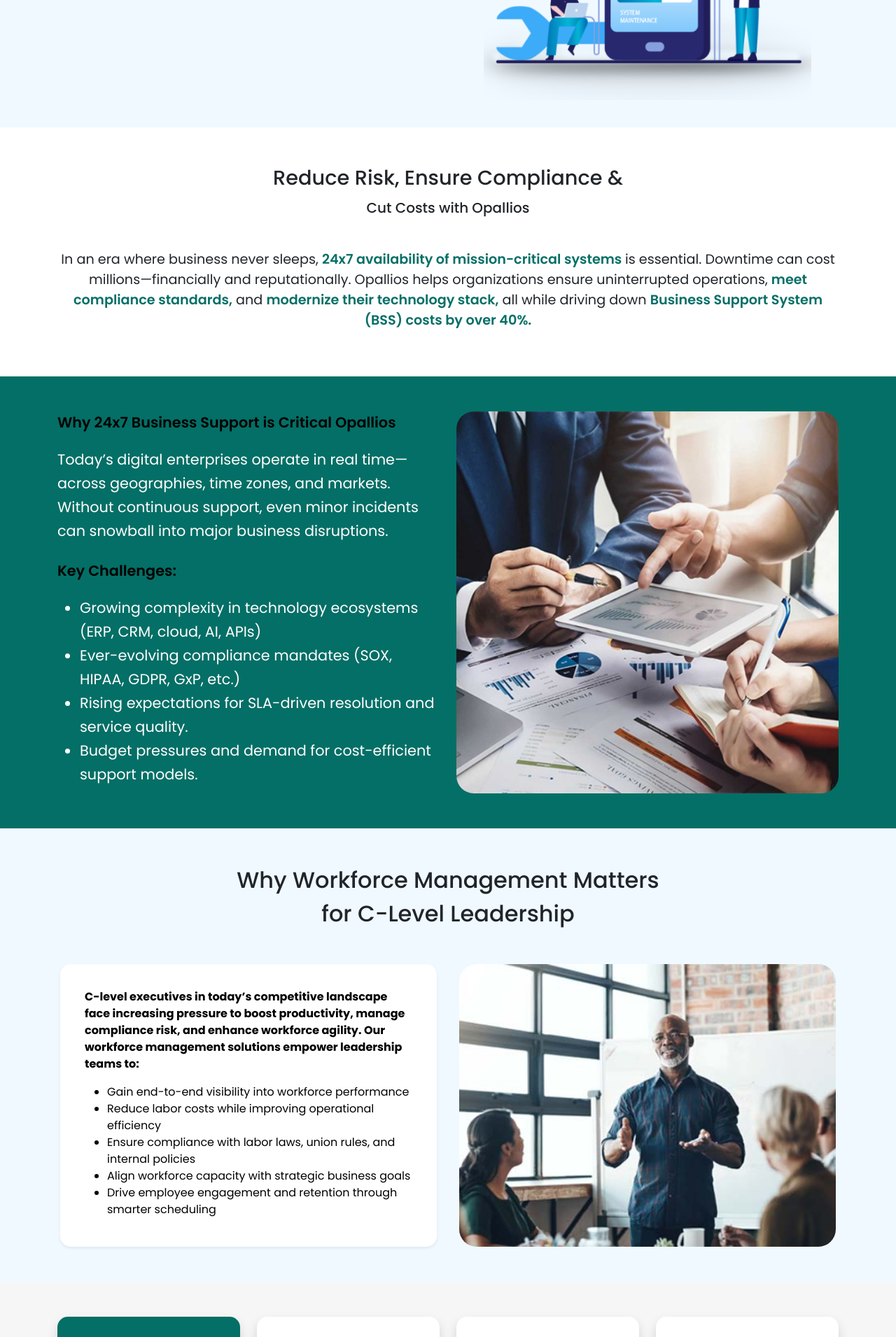
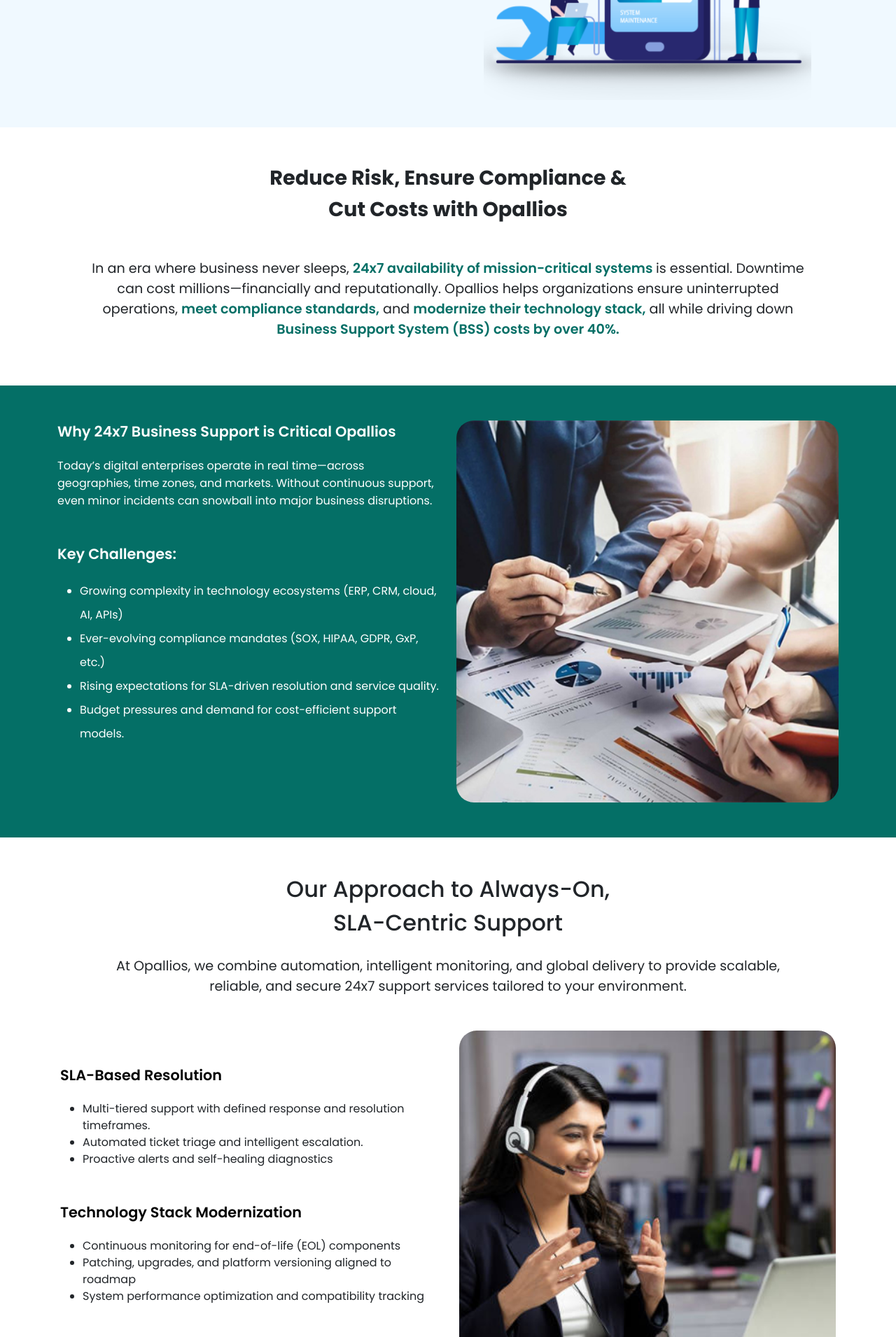
Before and after one commit to santoshkumar2012/opallios, a PHP site: page /24-X-7-bss-app-support.html in a window 1280 px wide. Shown: the part 349-2260 px from the top of the page at 70% size. Run offline with PHP 8.4, Linux system fonts and the light colour scheme; some libraries are stand-ins or nearby versions.

Commit message:
24x7 bss app support

```diff
--- a/24-X-7-bss-app-support.html
+++ b/24-X-7-bss-app-support.html
@@ -107,9 +107,8 @@
 
         <section class="page-punchline text-center">
             <div class="container">
-                <h2 class="mb-2"> Reduce Risk, Ensure Compliance &  </h2>
-                <h5 class="mb-5"> Cut Costs with Opallios </h5>
-                <p class="punchline-para"> In an era where business never sleeps,  <span>24x7 availability of mission-critical systems </span>is essential. Downtime can cost millions—financially and reputationally. Opallios helps organizations ensure uninterrupted operations, <span> meet compliance standards,</span> and <span>modernize their technology stack,</span> all while driving down <span>Business Support System (BSS) costs by over 40%.</span></p>
+                <h2 class="mb-2 fw-bold"> Reduce Risk, Ensure Compliance & <br>Cut Costs with Opallios </h2>
+                <p class="punchline-para mt-5 mx-lg-5"> In an era where business never sleeps,  <span>24x7 availability of mission-critical systems </span>is essential. Downtime can cost millions—financially and reputationally. Opallios helps organizations ensure uninterrupted operations, <span> meet compliance standards,</span> and <span>modernize their technology stack,</span> all while driving down <span>Business Support System (BSS) costs by over 40%.</span></p>
             </div>
         </section>
 
@@ -122,15 +121,17 @@
                  <div class="row">
 
                     <div class="col-lg-6">
+                        <div class="business-support mb-4">
                             <h2 class="card-title"> Why 24x7 Business Support is Critical Opallios </h2>
                             <p>Today’s digital enterprises operate in real time—across geographies, time zones, and markets. Without continuous support, even minor incidents can snowball into major business disruptions.</p>
-                           <h2 class="card-title mt-4"> Key Challenges: </h2>
+                           <h2 class="card-title mt-5"> Key Challenges: </h2>
                             <ul class="m-0">
                                 <li> Growing complexity in technology ecosystems (ERP, CRM, cloud, AI, APIs) </li>
                                 <li> Ever-evolving compliance mandates (SOX, HIPAA, GDPR, GxP, etc.) </li>
                                 <li> Rising expectations for SLA-driven resolution and service quality. </li>
                                 <li> Budget pressures and demand for cost-efficient support models. </li>
                             </ul>
+                        </div>
                     </div>
 
                      <div class="col-lg-6">
@@ -149,28 +150,85 @@
         </section>
 
 
-        <section class="why-workforce">
+        <section class="our-approach">
             <div class="container">
-                <h2 class="mb-5 text-center lh-base"> Why Workforce Management Matters <br> for C-Level Leadership </h2>
+                <h2 class="mb-3 text-center lh-base">Our Approach to Always-On, <br> SLA-Centric Support </h2>
+                <p class="punchline-para text-center mb-5 mt-4 px-lg-5">At Opallios, we combine automation, intelligent monitoring, and global delivery to provide scalable, reliable, and secure 24x7 support services tailored to your environment.</p>
 
-                <div class="row">
+                <div class="row mb-5">
                     <div class="col-lg-6 order-1 order-lg-2 col-md-6 px-lg-3">
                         <div class="para-right">
                             <div class="img-holder img-cover">
-                                <figure> <img src="images/img2.jpg" alt=""> </figure>
+                                <figure> <img src="images/sla-based-resolution.jpg" alt=""> </figure>
                             </div>
                         </div>
                     </div>
 
-                    <div class="col-lg-6 order-2 order-lg-1 col-md-6 px-lg-3">
-                        <div class="custom-card shadow-sm">
-                            <p> <strong> C-level executives in today’s competitive landscape face increasing pressure to boost productivity, manage compliance risk, and enhance workforce agility. Our workforce management solutions empower leadership teams to: </strong> </p>
+                    <div class="col-lg-6 order-2 order-lg-1 col-md-6 px-lg-3 px-4">
+                            <h2 class="card-title mt-lg-5 mt-3"> SLA-Based Resolution </h2>
                             <ul class="m-0">
-                                <li> Gain end-to-end visibility into workforce performance </li>
-                                <li> Reduce labor costs while improving operational efficiency </li>
-                                <li> Ensure compliance with labor laws, union rules, and internal policies </li>
-                                <li> Align workforce capacity with strategic business goals </li>
-                                <li> Drive employee engagement and retention through smarter scheduling </li>
+                                <li> Multi-tiered support with defined response and resolution timeframes.</li>
+                                <li> Automated ticket triage and intelligent escalation. </li>
+                                <li>Proactive alerts and self-healing diagnostics </li>
+                            </ul>
+                             <h2 class="card-title mt-lg-5 mt-3">  Technology Stack Modernization</h2>
+                            <ul class="m-0">
+                                <li> Continuous monitoring for end-of-life (EOL) components </li>
+                                <li> Patching, upgrades, and platform versioning aligned to roadmap </li>
+                                <li> System performance optimization and compatibility tracking </li>
+                            </ul>
+                    </div>
+                </div>
+
+                <div class="row">
+
+                    <div class="col-lg-6 col-md-6 px-lg-3">
+                        <div class="para-right">
+                            <div class="img-holder img-cover">
+                                <figure> <img src="images/compliance-ready.jpg" alt=""> </figure>
+                            </div>
+                        </div>
+                    </div>
+
+                    <div class="col-lg-6 col-md-6 px-lg-3">
+                        <div class="custom-card">
+                            <h2 class="card-title mt-lg-5 mt-3">Compliance-Ready Operations </h2>
+                            <ul>
+                                <li> Support documentation aligned to audit protocols </li>
+                                <li> Real-time logs, access controls, and change history tracking </li>
+                                <li> Regulatory coverage: SOX, HIPAA, GxP, PCI, GDPR, ISO 27001 </li>
+                            </ul>
+                        </div>
+                    </div>
+
+
+                </div>
+
+            </div>
+        </section>
+
+
+        <section class="strategy-section">
+            <div class="container">
+                <div class="row">
+
+                   <div class="col-lg-6 col-md-6 offset-lg-6 offset-md-6">
+                        <div class="custom-card">
+                            <h2 class="card-title"> Strategy </h2>
+                            <ul>
+                                <li> AI-based issue resolution & auto-remediation </li>
+                                <li> Global hybrid delivery model </li>
+                                <li> Continuous tech currency management </li>
+                                <li> Proactive SLA adherence </li>
+                                <li> KPI-driven governance </li>
+                            </ul>
+                            <h2 class="card-title mt-5"> Cost Impact </h2>
+                            <ul>
+                                <li> Reduces L1/L2 ticket volumes </li>
+                                <li> Lowers total cost of support </li>
+                                <li> Prevents expensive unplanned outages </li>
+                                <li> Minimizes downtime-related financial loss </li>
+                                <li> Reduces rework and audit risks </li>
                             </ul>
                         </div>
                     </div>
@@ -180,104 +238,116 @@
         </section>
 
 
-        <section class="key-features-section">
+        <section class="kpls-section">
             <div class="container">
+                <h2 class="mb-lg-5 mb-3 text-center lh-base"> KPIs for C-Level Visibility  </h2>
                 <div class="row">
-
-                    <div class="col-lg-3">
-                           <div class="custom-card shadow green-bg">
-                           <h2 style="font-size: 1.8rem;"> Key Workforce KPIs for Executive Decision-Making </h2>
+                    <div class="col-lg-6 col-md-6 px-lg-3">
+                        <div class="para-right">
+                            <div class="img-holder img-cover">
+                                <figure> <img src="images/kpl.jpg" alt=""> </figure>
+                            </div>
+                             <h2 class="card-title mt-4 mx-5"> KPL </h2>
+                            <ul class="m-0 mx-5 mb-5">
+                                <li> MTTR (Mean Time to Resolve) </li>
+                                <li> SLA Compliance Rate </li>
+                                <li> Tech Currency Index </li>
+                                <li> Change Success Rate </li>
+                                <li> Compliance Deviation Count </li>
+                            </ul>
                         </div>
                     </div>
 
-                    <div class="col-lg-3">
-                        <div class="custom-card shadow">
-                            <div class="digit mb-4"> 01 </div>
-                            <p> <strong> Revenue per Employee </strong> </p>
-                            <p> Measures productivity and profitability of workforce investments </p>
-                        </div>
-                    </div>
-
-                    <div class="col-lg-3">
-                        <div class="custom-card shadow">
-                            <div class="digit mb-4"> 02</div>
-                            <p> <strong> Workforce Utilization Rate </strong> </p>
-                            <p> Tracks how effectively labor resources are deployed </p>
-                        </div>
-                    </div>
-
-                    <div class="col-lg-3">
-                        <div class="custom-card shadow">
-                            <div class="digit mb-4"> 03 </div>
-                            <p> <strong> Time-to-Hire </strong> </p>
-                            <p> Assesses recruitment speed and hiring process efficiency </p>
-                        </div>
-                    </div>
-
-
-                       <div class="col-lg-3 mt-4">
-                        <div class="custom-card shadow">
-                            <div class="digit mb-4"> 04 </div>
-                            <p> <strong> Overtime Hours & Cost </strong> </p>
-                            <p> Identifies cost leaks and over-reliance on extended hours </p>
-                        </div>
-                    </div>
-
-                    <div class="col-lg-3 mt-4">
-                        <div class="custom-card shadow">
-                            <div class="digit mb-4"> 05</div>
-                            <p> <strong> Absenteeism Rate </strong> </p>
-                            <p> Monitors workforce availability and attendance trends </p>
-                        </div>
-                    </div>
-
-                    <div class="col-lg-3 mt-4">
-                        <div class="custom-card shadow">
-                            <div class="digit mb-4"> 06 </div>
-                            <p> <strong> Employee Turnover Rate </strong> </p>
-                            <p> Signals engagement levels and retention health </p>
-                        </div>
-                    </div>
-
-                     <div class="col-lg-3 mt-4">
-                        <div class="custom-card shadow">
-                            <div class="digit mb-4"> 07 </div>
-                            <p> <strong> Labor Cost as % of Revenue </strong> </p>
-                            <p> Provides insight into workforce cost efficiency </p>
+                    <div class="col-lg-6 col-md-6 px-lg-3">
+                        <div class="para-right">
+                            <div class="img-holder img-cover">
+                                <figure> <img src="images/strategic-benefit.jpg" alt=""> </figure>
+                            </div>
+                             <h2 class="card-title mt-4 mx-5"> Strategic Benefit </h2>
+                            <ul class="m-0 mx-5">
+                                <li> Measures support responsiveness </li>
+                                <li> Ensures accountability and transparency </li>
+                                <li> Tracks modernization progress </li>
+                                <li> Minimizes disruption risk </li>
+                                <li> Mitigates regulatory exposure </li>
+                            </ul>
                         </div>
                     </div>
 
 
                 </div>
             </div>
-        </section>
+         </section>
+
+        <section class="industries-section">
+            <div class="container">
+                <h4 class="lh-base mb-lg-5 text-center">Industries We Support 24x7</h4>
+
+               <div class="fullwidth-row">
+                <div class="row">
+
+                    <div class="col-lg-3 mb-4">
+                    <div class="custom-card shadow-sm text-center">
+                    <img src="images/icon1.png" alt="" class="mb-4">
+                   <h2 class="card-title mb-2">  Biotech & Life Sciences</h2>
+                   <p> GxP-compliant support for validated systems</p>
+                   </div>
+                   </div>
+
+                   <div class="col-lg-3 mb-4">
+                    <div class="custom-card shadow-sm text-center">
+                    <img src="images/icon1.png" alt="" class="mb-4">
+                   <h2 class="card-title mb-2"> Healthcare </h2>
+                   <p> HIPAA-ready issue management for EHR and cloud systems</p>
+                   </div>
+                   </div>
 
 
+                   <div class="col-lg-3 mb-4">
+                    <div class="custom-card shadow-sm text-center">
+                    <img src="images/icon1.png" alt="" class="mb-4">
+                   <h2 class="card-title mb-2"> Fintech  </h2>
+                   <p> High-availability infrastructure and regulatory log retention </p>
+                   </div>
+                   </div>
+
+                    <div class="col-lg-3 mb-4">
+                    <div class="custom-card shadow-sm text-center">
+                    <img src="images/icon1.png" alt="" class="mb-4">
+                   <h2 class="card-title mb-2"> Manufacturing  </h2>
+                   <p> Around-the-clock ERP and supply chain system support </p>
+                   </div>
+                   </div>
+
+                </div>
+              </div>
+
+            </div>
+        </section>
 
         <section class="whypartner-us">
             <div class="container">
-                <div class="spendmanagement-section mb-5">
+                <div class="spendmanagement-section mb-lg-5">
                 <div class="row">
 
                     <div class="col-lg-6 col-md-6 px-lg-3">
                         <div class="para-right">
                             <div class="img-holder img-cover">
-                                <figure> <img src="images/whyus.jpg" alt=""> </figure>
+                                <figure> <img src="images/why-choose.jpg" alt=""> </figure>
                             </div>
                         </div>
                     </div>
 
                     <div class="col-lg-6 col-md-6 px-lg-3">
-                        <div class="custom-card shadow">
-                            <h2 class="card-title"> Why Partner With Us ? </h2>
-                            <p> We blend deep domain expertise in workforce management technology platforms (like UKG, ADP, Workday, and SAP SuccessFactors) with proven business consulting frameworks. Whether you're scaling operations, navigating compliance, or optimizing performance, we build customized, future-ready workforce solutions. </p>
-
-                              <div class="btn-area mt-5">
-            <a class="tj-primary-btn" href="contact-us.html">
-              <span class="btn-text"><span> Contact Us </span></span>
-              <span class="btn-icon"><i class="fa fa-arrow-right" aria-hidden="true"></i></span>
-            </a>
-          </div>
+                        <div class="custom-card">
+                            <h2 class="card-title mt-0"> Why Choose Opallios?</h2>
+                            <ul>
+                                <li>Proven support transformation frameworks</li>
+                                <li>SLA-backed delivery model</li>
+                                <li>Regulatory alignment across industries</li>
+                                <li>Global support hubs and agile pods</li>
+                                <li>40%+ cost savings, guaranteed ROI</li>
+                            </ul>
 
                         </div>
                     </div>
@@ -285,40 +355,21 @@
 
                 </div>
                 </div>
-            </div>
-        </section>
 
 
+<div class="free-assessment-section text-center py-lg-5">
+         <h2 class="fw-bold mb-3">Ready to Modernize Your <br> <span>Business Support System?</span></h2>
+         <p class="text-muted mb-4">
+           Let Opallios help you optimize support operations, reduce costs, and improve <br>compliance posture — without compromising agility or uptime.</p>
 
-        <section class="testimonials">
-            <div class="container">
-                <div class="row">
-                    <div class="col-lg-6">
-                        <div class="about-details">
-                            <img src="images/customer-review.png" alt="" class="img-fluid">
-                        </div>
-                    </div>
-                    <div class="col-lg-6">
-                        <div class="testimonial p-5 rounded shadow-lg">
-                            <img src="images/comma.png" alt="" class="img-fluid mb-4">
-                            <p> “Opallios delivers high quality and value to their customers in a timely fashion and
-                                within the allocated budget, even when they are not very familiar with a particular
-                                technology stack. Their experience with mission critical enterprise systems clearly
-                                shows in the architecture and development of the solutions they build, providing an
-                                incredible added value for any customer.” — </p>
-                            <div class="testimonial-profile position-relative mt-4">
-                                <img src="images/testi-boy.png" alt="">
-                                <div class="profile-content">
-                                    <strong> Rocky Vienna, Principal, </strong> <br> CIOPS
-                                </div>
-                            </div>
-                        </div>
-
-
-                    </div>
-                </div>
-            </div>
-        </section>
+        <div class="btn-area mt-5">
+            <a class="tj-primary-btn" href="#">
+              <span class="btn-text"><span>  Schedule a Free Assessment</span></span>
+              <span class="btn-icon"><i class="fa fa-arrow-right" aria-hidden="true"></i></span>
+            </a>
+          </div>
+    </div>
+</section>
     </div>
 
 
--- a/css/style.css
+++ b/css/style.css
@@ -1259,3 +1259,59 @@
 @media(max-width:767px){
   .custom-card { margin-top: 25px; }
 }
+
+
+/*-----------------------------24X7-app-support------------------------------------*/
+
+.business-support .card-title {
+  color: #fff;
+}
+.business-support p {
+ font-size: 1rem;
+ line-height: 25px;
+}
+.business-support ul {
+  font-size: 1rem;
+}
+.our-approach {
+  background-color: #fff;
+}
+.our-approach .punchline-para {
+    font-size: 1.2rem;
+}
+
+.strategy-section {
+  background-image: url(../images/strategy-section-bg.png);
+  background-repeat: no-repeat;
+  background-size: cover;
+  background-position: center;
+  padding: 50px 0;
+}
+
+.kpls-section {
+  background-color: #fff;
+}
+
+.industries-section {
+  background-image: url(../images/industries-section-bg.png);
+  background-repeat: no-repeat;
+  background-size: cover;
+  background-position: center;
+  padding: 50px 0;
+}
+.industries-section .custom-card {
+   padding: 25px 15px 20px;
+}
+
+.industries-section .custom-card  .card-title {
+    font-size: 1.1rem;
+    font-weight: 600;
+}
+
+.industries-section .custom-card p {
+  font-size: 1rem;
+  line-height: 25px;
+}
+.free-assessment-section h2 span {
+color: #046f66;
+}
```
Also changed, not shown: images/compliance-ready.jpg (added), images/industries-section-bg.png (added), images/kpl.jpg (added), images/sla-based-resolution.jpg (added), images/strategic-benefit.jpg (added), images/strategy-section-bg.png (added), images/why-choose.jpg (added).
